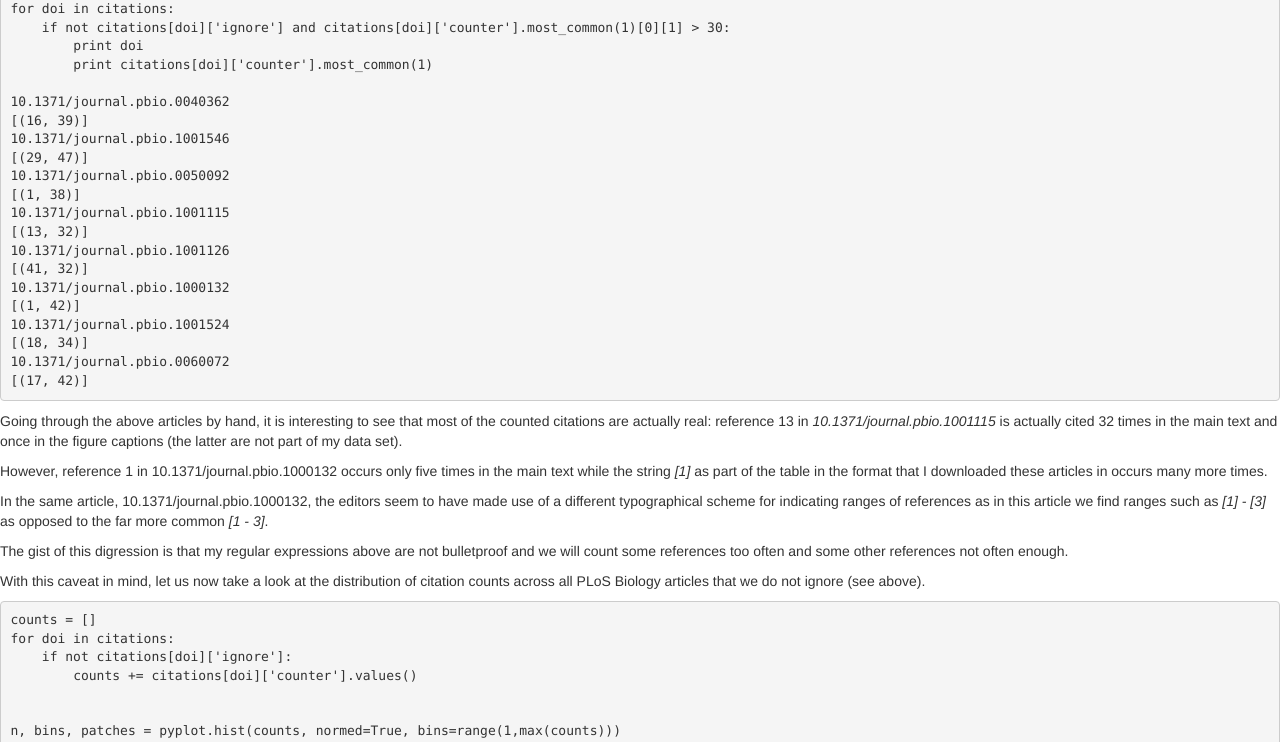
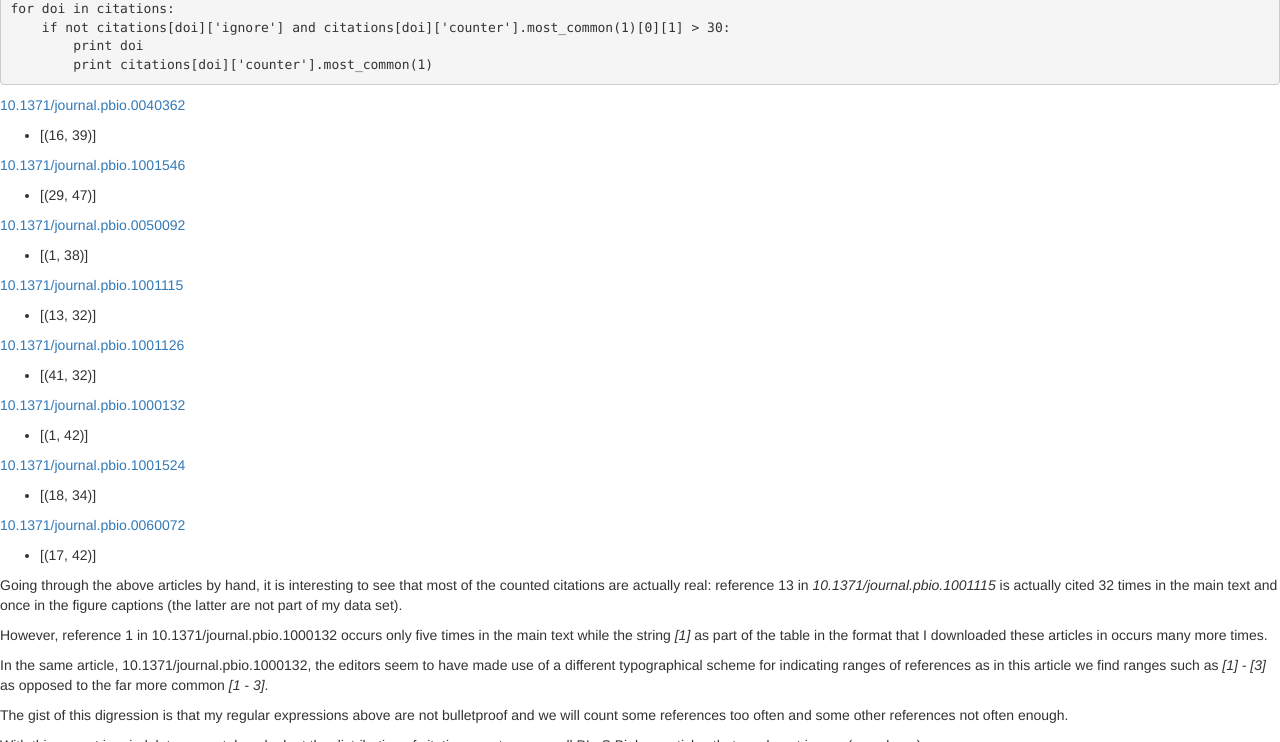
Before and after one commit to waltherg/backup.waltherg.github.io, a Jekyll site: the page built from _posts/2014-01-19-PLoS_Biology_Parse_Citations.md, in a window 1280 px wide and 1400 px high, scrolled down 3641 px, cut to the strip 259-1001 px from the top of the window. Built offline with Jekyll 4.4.1, drawn with Linux system fonts in a browser that asks for light colours; nearby versions of some CDN libraries; comment, search, counter and statistics services are not loaded; part of the change alters nothing that is shown.

Commit message:
make DOIs clickable

```diff
--- a/_posts/2014-01-19-PLoS_Biology_Parse_Citations.md
+++ b/_posts/2014-01-19-PLoS_Biology_Parse_Citations.md
@@ -225,22 +225,37 @@ in each article:
             print doi
             print citations[doi]['counter'].most_common(1)
 
-    10.1371/journal.pbio.0040362
-    [(16, 39)]
-    10.1371/journal.pbio.1001546
-    [(29, 47)]
-    10.1371/journal.pbio.0050092
-    [(1, 38)]
-    10.1371/journal.pbio.1001115
-    [(13, 32)]
-    10.1371/journal.pbio.1001126
-    [(41, 32)]
-    10.1371/journal.pbio.1000132
-    [(1, 42)]
-    10.1371/journal.pbio.1001524
-    [(18, 34)]
-    10.1371/journal.pbio.0060072
-    [(17, 42)]
+[10.1371/journal.pbio.0040362](http://www.plosbiology.org/article/info%3Adoi%2F10.1371/journal.pbio.0040362)
+
+- [(16, 39)]
+
+[10.1371/journal.pbio.1001546](http://www.plosbiology.org/article/info%3Adoi%2F10.1371/journal.pbio.1001546)
+
+- [(29, 47)]
+
+[10.1371/journal.pbio.0050092](http://www.plosbiology.org/article/info%3Adoi%2F10.1371/journal.pbio.0050092)
+
+- [(1, 38)]
+
+[10.1371/journal.pbio.1001115](http://www.plosbiology.org/article/info%3Adoi%2F10.1371/journal.pbio.1001115)
+
+- [(13, 32)]
+
+[10.1371/journal.pbio.1001126](http://www.plosbiology.org/article/info%3Adoi%2F10.1371/journal.pbio.1001126)
+
+- [(41, 32)]
+
+[10.1371/journal.pbio.1000132](http://www.plosbiology.org/article/info%3Adoi%2F10.1371/journal.pbio.1000132)
+
+- [(1, 42)]
+
+[10.1371/journal.pbio.1001524](http://www.plosbiology.org/article/info%3Adoi%2F10.1371/journal.pbio.1001524)
+
+- [(18, 34)]
+
+[10.1371/journal.pbio.0060072](http://www.plosbiology.org/article/info%3Adoi%2F10.1371/journal.pbio.0060072)
+
+- [(17, 42)]
 
 Going through the above articles by hand, it is interesting to see that most of
 the counted citations
```
